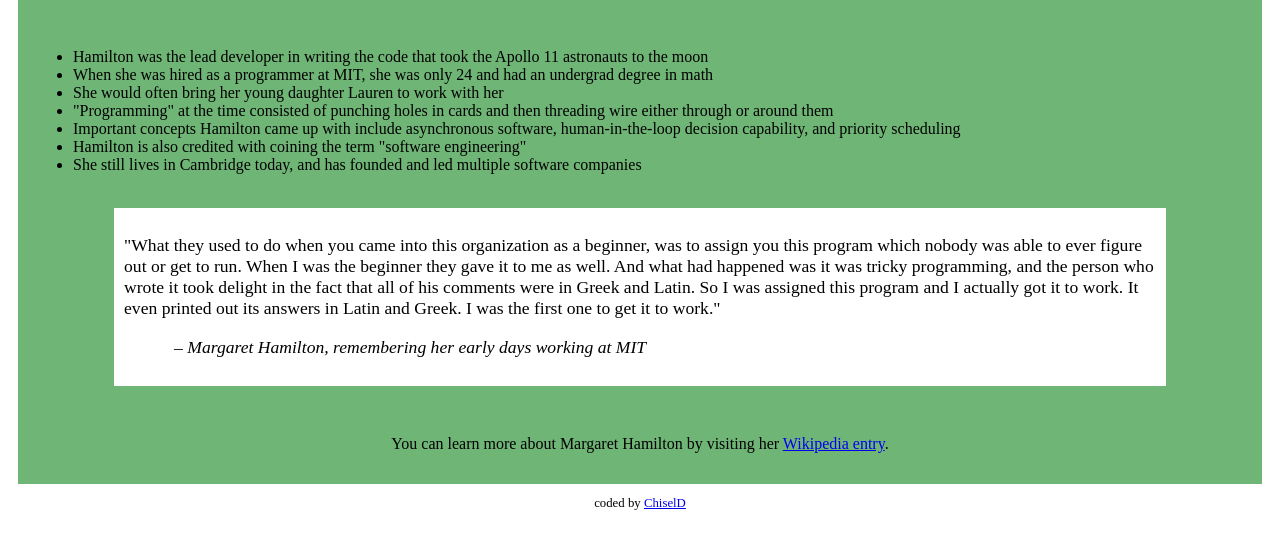
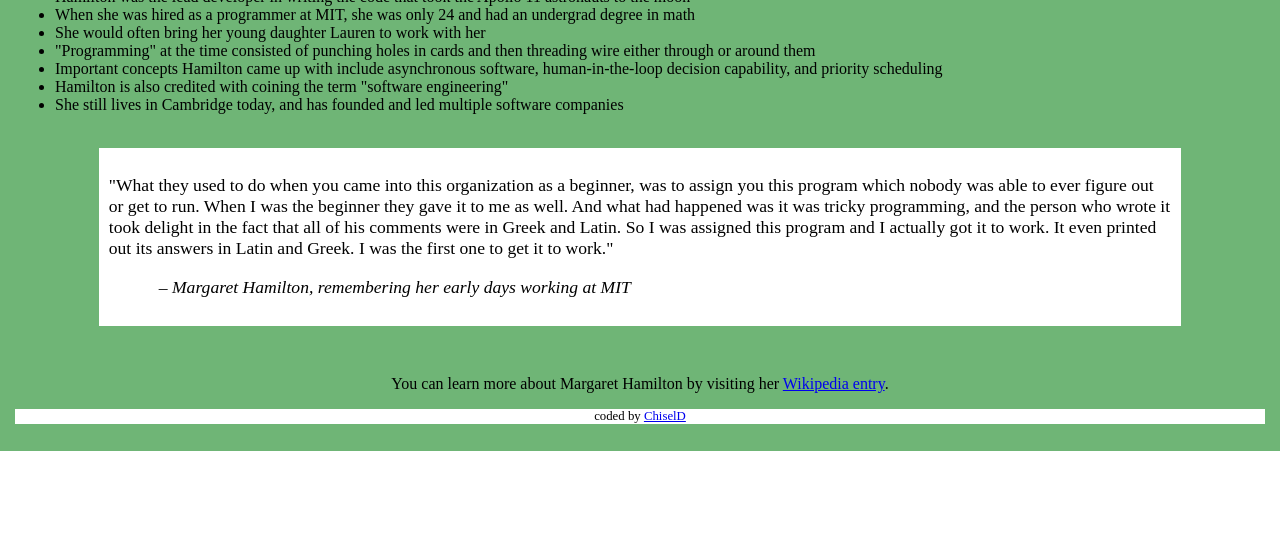
Before and after one commit to ChiselD/fcc-hamilton-tribute, a plain HTML site: page index.html in a window 1280 px wide. Shown: the part 533-1082 px from the top of the page. After the commit the page ends 984 px from the top, so only its background shows below. Drawn offline with Linux system fonts and the light colour scheme.

Commit message:
refactor: fulfill User Story #1

```diff
--- a/index.html
+++ b/index.html
@@ -6,7 +6,7 @@
   <link rel="stylesheet" type="text/css" href="style.css" >
 </head>
 <body>
-  <div id="main">
+  <main id="main">
     <div id="pic-and-headlines">
       <h1 class="text-primary text-center">Margaret Hamilton</h1>
       <h3 class="text-primary text-center"><em>One small step for man – one giant project for womankind.</em></h3>
@@ -34,7 +34,9 @@
     </div> <!-- end of quotation -->
     <br/>
     <p id="more-info">You can learn more about Margaret Hamilton by visiting her <a href="https://en.wikipedia.org/wiki/Margaret_Hamilton_(scientist)" target="_blank">Wikipedia entry</a>.</p>
-  </div> <!-- end of main -->
-  <p id="credit">coded by <a href="http://codepen.io/chiseld/" target="_blank">ChiselD</a></p>
+    <footer>
+      <p id="credit">coded by <a href="http://codepen.io/chiseld/" target="_blank">ChiselD</a></p>
+    </footer>
+  </main>
 </body>
 </html>
--- a/style.css
+++ b/style.css
@@ -1,6 +1,5 @@
 body {
-  margin-top: 60px;
-  margin-bottom: 60px;
+  margin: 0;
 }
 
 img.displayed {
@@ -10,9 +9,13 @@ img.displayed {
   margin-top: 20px;
 }
 
-#main {
+footer {
+  background-color: white;
+}
+
+main {
   background-color: rgba(50,150,60,.7);
-  margin: 10px;
+  /* margin: 0; */
   padding: 15px;
 }
 
```
